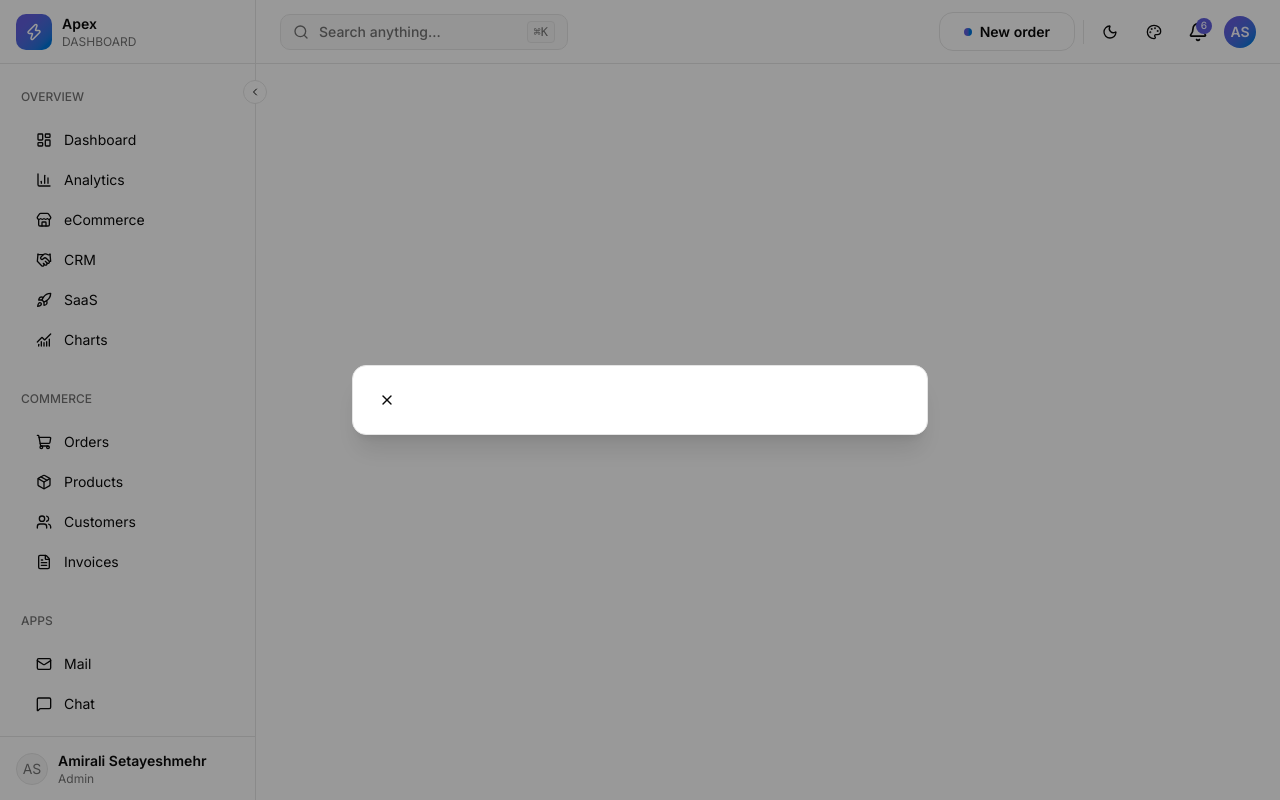
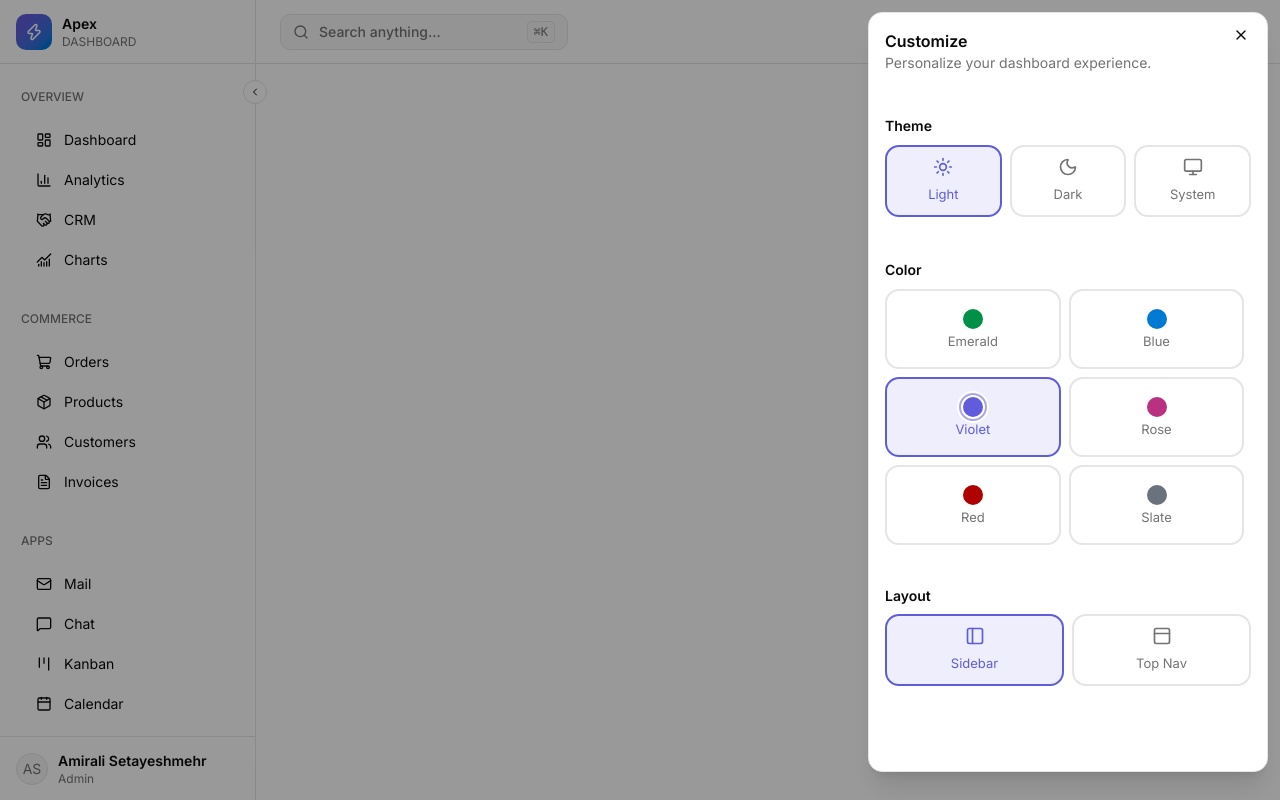
Before and after one commit to setayeshmehr-dev/admin-panel, a Next.js app: page / in a window 1280 px wide. Both pictures are taken after a click on the button 1154 px from the left and 31 px from the top of the page. Built offline with nearby package versions, Linux system fonts and the light colour scheme; some icons are missing.

Commit message:
create appearance customization panel UI

```diff
--- a/src/app/(dashboard)/layout.jsx
+++ b/src/app/(dashboard)/layout.jsx
@@ -15,7 +15,7 @@ export default function DashboardLayout({ children }) {
   const isDesktop = useMediaQuery("(min-width: 1024px)");
   const isCollapsed = isDesktop && collapsed;
   const [searchOpen, setSearchOpen] = useState(false)
-  const [appearance, setAppearanceOpen] = useState(false)
+  const [appearanceOpen, setAppearanceOpen] = useState(false)
 
   return (
     <div className="flex min-h-screen">
@@ -36,8 +36,8 @@ export default function DashboardLayout({ children }) {
         <SearchModal setSearchOpen={setSearchOpen} />
       )}
 
-      {appearance && (
-        <Appearance setAppearanceOpen={setAppearanceOpen} />
+      {appearanceOpen && (
+        <Appearance appearanceOpen={appearanceOpen} setAppearanceOpen={setAppearanceOpen} />
       )}
 
     </div>
--- a/src/components/layout/appearance.jsx
+++ b/src/components/layout/appearance.jsx
@@ -1,23 +1,101 @@
 'use client'
-import React from 'react'
+import {Moon, Sun, Monitor, PanelLeft , PanelTop, X} from "lucide-react";
+import React, { useState } from "react";
+import AppearanceItem from "@/components/layout/appearanceItem";
+import AppearanceColorItem from "@/components/layout/appearanceColorItem";
 
-import { X } from "lucide-react";
 import { Button } from "@/components/ui/button";
 
-export default function Appearance({setAppearanceOpen}) {
+
+export default function Appearance({setAppearanceOpen, appearanceOpen}) {
+
+    const [theme, setTheme] = useState("light");
+    const [color, setColor] = useState("violet");
+    const [layout, setLayout] = useState("sidebar");
+
     return (
         <>
             <div onClick={() => setAppearanceOpen(false)} className="fixed inset-0  z-50 flex items-center justify-center bg-black/40"></div>
 
+            <div className=" fixed top-0 **:select-none right-0 m-3  z-60 w-[90%] h-[95%] max-w-100  rounded-xl bg-background shadow-xl border p-4 " >
 
-            <div onClick={(e)=> e.stopPropagation()} className=" fixed top-[50%] left-[50%] translate-[-50%] z-60 w-[90%] max-w-xl rounded-xl bg-background shadow-xl border p-4">
-
-                <Button onClick={()=>setAppearanceOpen(false)} variant="ghost" size="icon" >
+                <Button onClick={()=>setAppearanceOpen(false)} variant="ghost" size="icon" className=" absolute top-1 right-2" >
                     <X />
                 </Button>
 
+                <div className=' flex flex-col mb-10  md:mb-5 lg:mb-10'>
+                    <span className='font-semibold'>
+                        Customize
+                    </span>
+                    <span className='text-muted-foreground text-sm'>
+                        Personalize your dashboard experience.
+                    </span>
+                </div>
+
+                <span className='font-semibold text-[14px]' >Theme</span>
+
+                <div className="flex gap-2 mt-2 mb-10 md:mb-5 lg:mb-10">
+
+                    <AppearanceItem active={theme === "light"} onClick={() => setTheme("light")} icon={Sun} label="Light"/>
+
+                    <AppearanceItem active={theme === "dark"} onClick={() => setTheme("dark")} icon={Moon} label="Dark"/>
+
+                    <AppearanceItem active={theme === "system"} onClick={() => setTheme("system")} icon={Monitor} label="System"/>
+
+                </div>
+
+                <span className='font-semibold text-[14px]' >Color</span>
+                <div className='flex h-auto *:md:w-[31%] *:lg:w-[48%] mb-10 md:mb-5 lg:mb-10 mt-2 flex-wrap gap-2'>
+                        <AppearanceColorItem active={color === "emerald"} onClick={() => setColor("emerald")} color="#009048" label="Emerald" />
+                        <AppearanceColorItem active={color === "blue"} onClick={() => setColor("blue")} color="#0079d3" label="Blue" />
+                        <AppearanceColorItem active={color === "violet"} onClick={() => setColor("violet")} color="#615cdc" label="Violet" />
+                        <AppearanceColorItem active={color === "rose"} onClick={() => setColor("rose")} color="#bb3181" label="Rose" />
+                        <AppearanceColorItem active={color === "red"} onClick={() => setColor("red")} color="#ae0000" label="Red" />
+                        <AppearanceColorItem active={color === "slate"} onClick={() => setColor("slate")} color="#6a727e" label="Slate" />
+                </div>
+
+                <span className=' hidden md:flex font-semibold text-[14px] mt-10 md:mt-5 lg:mt-10' >Layout</span>
+
+                <div className='hidden md:flex h-auto gap-2 mt-2'>
+
+                    <AppearanceItem active={layout === "sidebar"} onClick={() => setLayout("sidebar")} icon={PanelLeft} label="Sidebar"/>
+
+                    <AppearanceItem active={layout === "top"} onClick={() => setLayout("top")} icon={PanelTop} label="Top Nav"/>
+
+                </div>
             </div>
-
         </>
     )
 }
+
+
+        //    <div className=''>
+        //                     <div className="w-8 top-3 absolute aspect-square rounded-full border-2 border-background bg-[#009048]/80" ></div>
+        //                     <div className="w-6 top-4 absolute aspect-square rounded-full border-2 border-background bg-[#009048]" ></div>
+        //                     <span className=" absolute bottom-4" >Emerald</span>
+        //                 </div>
+        //                 <div className=''>
+        //                     <div className="w-8 top-3 absolute aspect-square rounded-full border-2 border-background bg-[#0079d3]/80" ></div>
+        //                     <div className="w-6 top-4 absolute aspect-square rounded-full border-2 border-background bg-[#0079d3]" ></div>
+        //                     <span className=" absolute bottom-4" >Blue</span>
+        //                 </div>
+        //                 <div className=''>
+        //                     <div className="w-8 top-3 absolute aspect-square rounded-full border-2 border-background bg-[#615cdc]/80" ></div>
+        //                     <div className="w-6 top-4 absolute aspect-square rounded-full border-2 border-background bg-[#615cdc]" ></div>
+        //                     <span className=" absolute bottom-4" >Violet</span>
+        //                 </div>
+        //                 <div className=''>
+        //                     <div className="w-8 top-3 absolute aspect-square rounded-full border-2 border-background bg-[#bb3181]/80" ></div>
+        //                     <div className="w-6 top-4 absolute aspect-square rounded-full border-2 border-background bg-[#bb3181]" ></div>
+        //                     <span className=" absolute bottom-4" >Rose</span>
+        //                 </div>
+        //                 <div className=''>
+        //                     <div className="w-8 top-3 absolute aspect-square rounded-full border-2 border-background bg-[#bb3131]/80" ></div>
+        //                     <div className="w-6 top-4 absolute aspect-square rounded-full border-2 border-background bg-[#ae0000]" ></div>
+        //                     <span className=" absolute bottom-4" >Red</span>
+        //                 </div>
+        //                 <div className=''>
+        //                     <div className="w-8  top-3 absolute aspect-square rounded-full border-2 border-background bg-[#6a727e]/80" ></div>
+        //                     <div className="w-6 top-4 absolute aspect-square rounded-full border-2 border-background bg-[#6a727e]" ></div>
+        //                     <span className=" absolute bottom-4" >Slate</span>
+        //                 </div>
--- /dev/null
+++ b/src/components/layout/appearanceColorItem.jsx
@@ -0,0 +1,13 @@
+import React from "react";
+
+export default function AppearanceColorItem({ active, onClick, color, label,}) {
+    return (
+        <div onClick={onClick} className={` w-[48%] h-20 cursor-pointer relative rounded-xl border-2 flex flex-col items-center justify-center transition ${active ? "border-primary bg-primary/10" : "border-border hover:border-primary/30"}`}>
+            <div className={`absolute top-3 w-8 aspect-square rounded-full border-2 border-background  ${active ? "" : "opacity-0"}  `} style={{ backgroundColor: `${color}80` }} />
+
+            <div className="absolute top-4 w-6 aspect-square rounded-full border-2 border-background" style={{ backgroundColor: color }} />
+
+            <span className={` absolute bottom-4 text-[13px] ${active ? "text-primary" : "text-muted-foreground"}`}> {label} </span>
+        </div>
+    );
+}
--- /dev/null
+++ b/src/components/layout/appearanceItem.jsx
@@ -0,0 +1,10 @@
+import React from "react";
+
+export default function AppearanceItem({ active, onClick, icon: Icon, label,}) {
+    return (
+        <div onClick={onClick} className={` w-full h-18 cursor-pointer border-2 rounded-xl flex flex-col gap-2 justify-center items-center text-[13px] transition ${active ? "border-primary bg-primary/10 text-primary" : "border-border text-muted-foreground hover:border-primary/30"}`}>
+            <Icon className="size-5" />
+            <span>{label}</span>
+        </div>
+    );
+}
--- a/src/components/layout/sidebar.jsx
+++ b/src/components/layout/sidebar.jsx
@@ -50,9 +50,7 @@ export default function Sidebar({ sidebarOpen, setSidebarOpen, setCollapsed, col
         items: [
             {title: "Dashboard", icon: LayoutDashboard},
             {title: "Analytics", icon: ChartColumn},
-            {title: "eCommerce", icon: Store},
             {title: "CRM", icon: Handshake},
-            {title: "SaaS", icon: Rocket},
             {title: "Charts", icon: ChartNoAxesCombined}
         ]
     },
@@ -72,31 +70,10 @@ export default function Sidebar({ sidebarOpen, setSidebarOpen, setCollapsed, col
         items: [
             {title: "Mail", icon: Mail},
             {title: "Chat", icon: MessageSquare},
-            {title: "Files", icon: FolderOpen},
             {title: "Kanban", icon: Kanban},
             {title: "Calendar", icon: Calendar},
             {title: "Wizard", icon: ListChecks},
-            {title: "Forms", icon: FileInput}
         ]
-    },
-
-    {
-        group: "DEV TOOLS",
-        items: [
-            {title: "Roadmap", icon: Map},
-            {title: "Feature Flags", icon: ToggleLeft},
-            {title: "Deployments", icon: CloudUpload},
-            {title: "Activity", icon: Activity},
-            {title: "Feedback", icon: MessageSquareText},
-            {title: "Sprints", icon: Timer},
-            {title: "Changelog", icon: ScrollText}
-        ]
-    },
-
-    {
-        group: "FINANCE",
-        items: [{title: "Billing", icon: CreditCard}]
-
     },
 
     {
```
